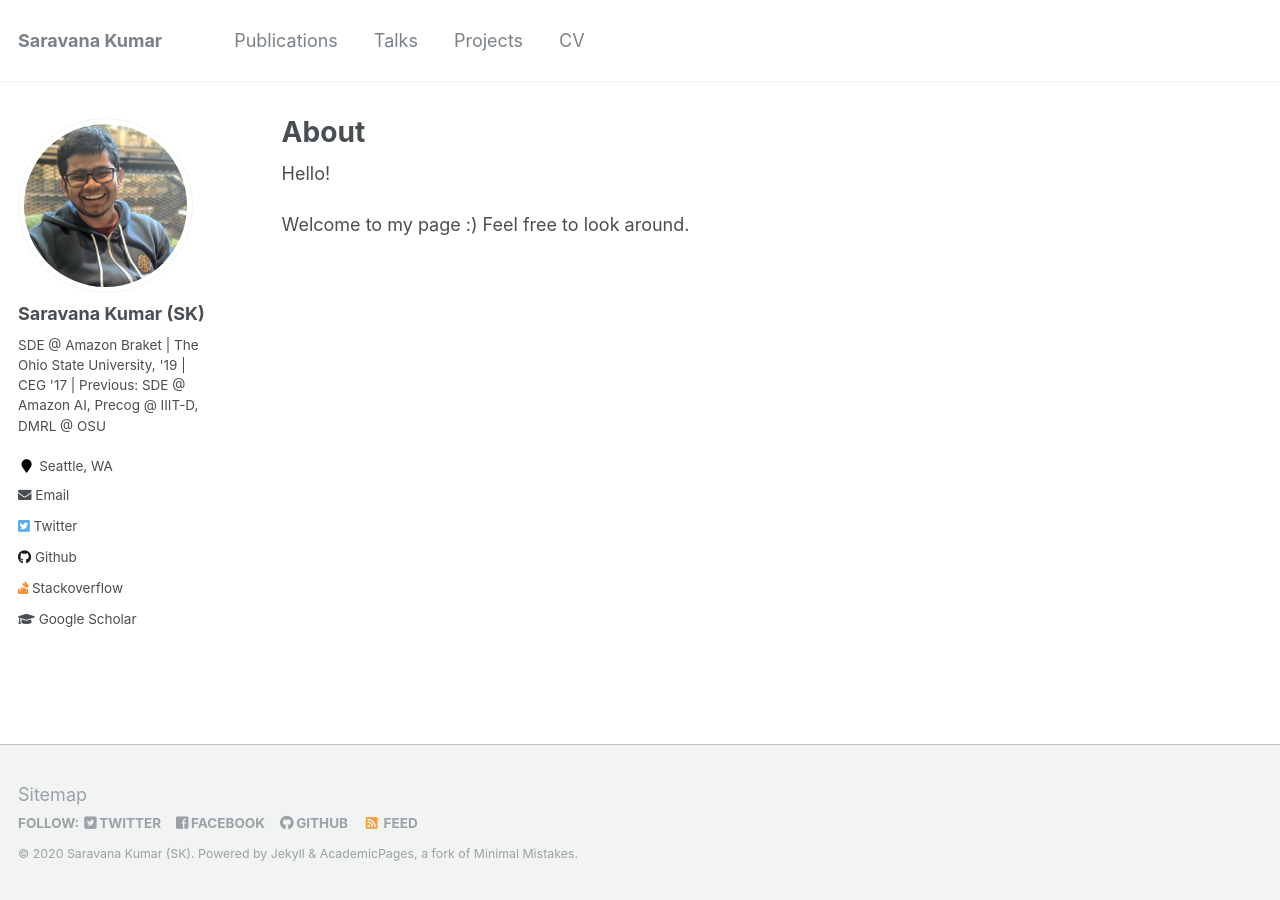
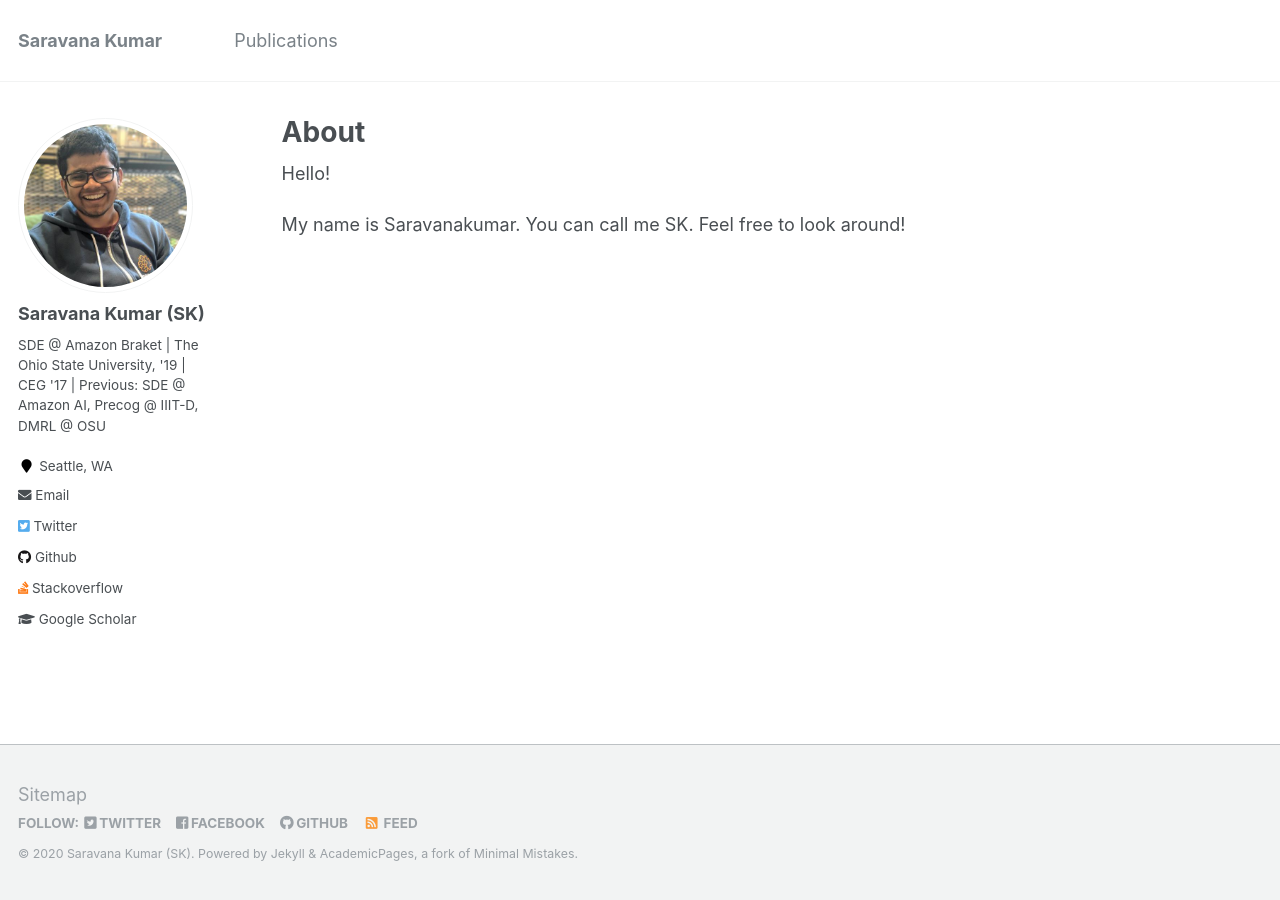
Before and after one commit to codewithsk/codewithsk.github.io, a Jekyll site: the page built from _pages/about.md, in a window 1280 px wide. Built offline with Jekyll 4.4.1, drawn with Linux system fonts in a browser that asks for light colours.

Commit message:
About page

```diff
--- a/_pages/about.md
+++ b/_pages/about.md
@@ -10,4 +10,4 @@ redirect_from:
 
 Hello!
 
-Welcome to my page :) Feel free to look around.
+My name is Saravanakumar. You can call me SK. Feel free to look around!
```
Also changed, not shown: _data/navigation.yml (+7 -7 lines).
